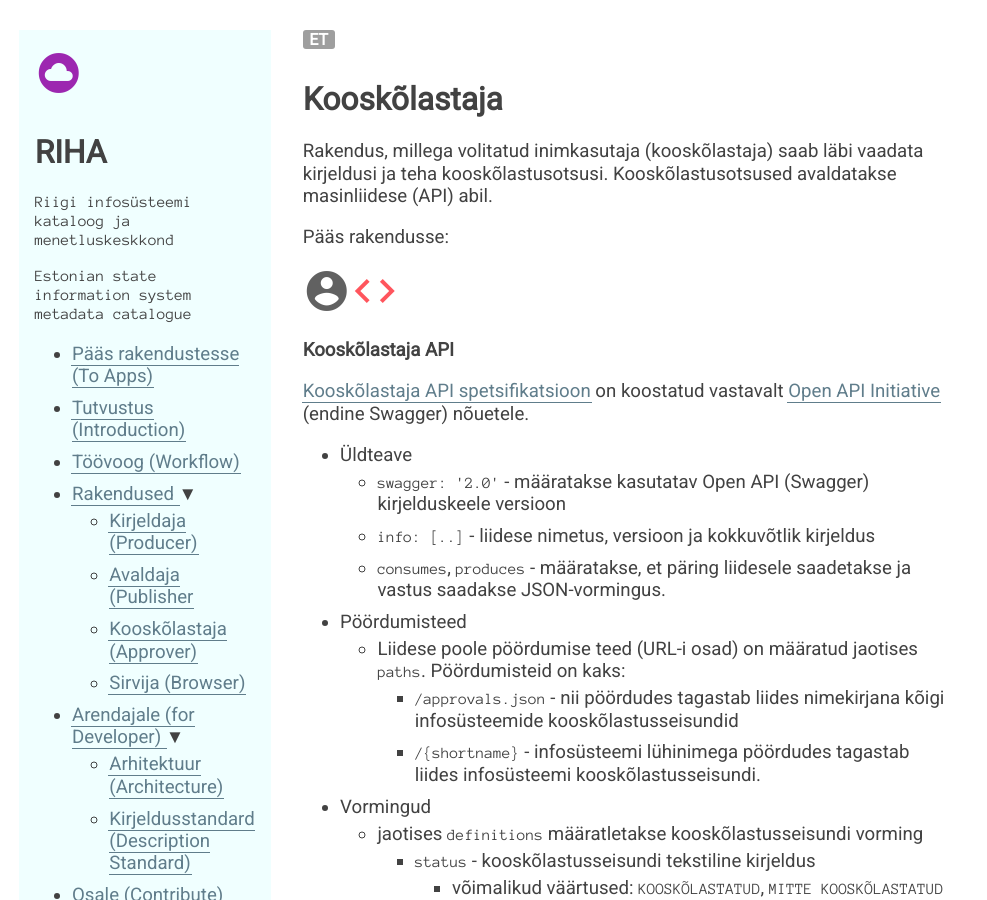
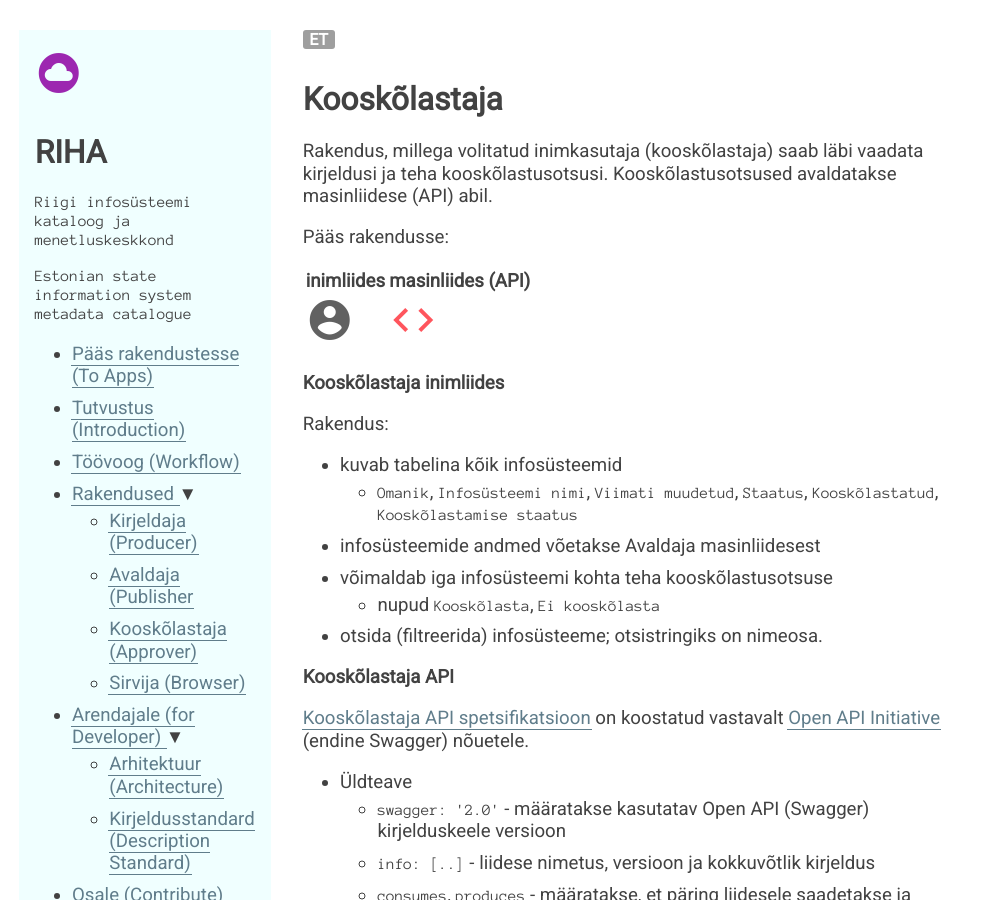
Before and after one commit to e-gov/RIHA-Index, a Jekyll site: the page built from Kooskolastaja.md, in a window 1280 px wide and 900 px high. Shown: the whole window, without its empty margins (0-987 px from the left). Built offline with Jekyll 4.4.1, drawn with Linux system fonts in a browser that asks for light colours.

Commit message:
Update Kooskolastaja.md

```diff
--- a/Kooskolastaja.md
+++ b/Kooskolastaja.md
@@ -13,7 +13,20 @@ Rakendus, millega volitatud inimkasutaja (kooskõlastaja) saab läbi vaadata kir
 
 Pääs rakendusse:
 
-<a href='http://ec2-35-160-53-79.us-west-2.compute.amazonaws.com:8080/' style='border-bottom: none !important;'><i class="material-icons ikoon" style='color: #616161; font-size: 48px;'>account_circle</i></a><a href='http://ec2-35-160-53-79.us-west-2.compute.amazonaws.com:8080/approvals' style='border-bottom: none !important;'><i class="material-icons ikoon" style='color: #FF555D; font-size: 48px;'>code</i></a>
+|  inimliides  | masinliides (API)   |
+|----|----|
+| <a href='http://ec2-35-160-53-79.us-west-2.compute.amazonaws.com:8080/' style='border-bottom: none !important;'><i class="material-icons ikoon" style='color: #616161; font-size: 48px;'>account_circle</i></a> | <a href='http://ec2-35-160-53-79.us-west-2.compute.amazonaws.com:8080/approvals' style='border-bottom: none !important;'><i class="material-icons ikoon" style='color: #FF555D; font-size: 48px;'>code</i></a> |
+
+## Kooskõlastaja inimliides
+
+Rakendus:
+
+- kuvab tabelina kõik infosüsteemid
+  - `Omanik`, `Infosüsteemi nimi`, `Viimati muudetud`, `Staatus`, `Kooskõlastatud`, `Kooskõlastamise staatus`
+- infosüsteemide andmed võetakse Avaldaja masinliidesest
+- võimaldab iga infosüsteemi kohta teha kooskõlastusotsuse
+  - nupud `Kooskõlasta`, `Ei kooskõlasta`
+- otsida (filtreerida) infosüsteeme; otsistringiks on nimeosa.
 
 ## Kooskõlastaja API
 
```
